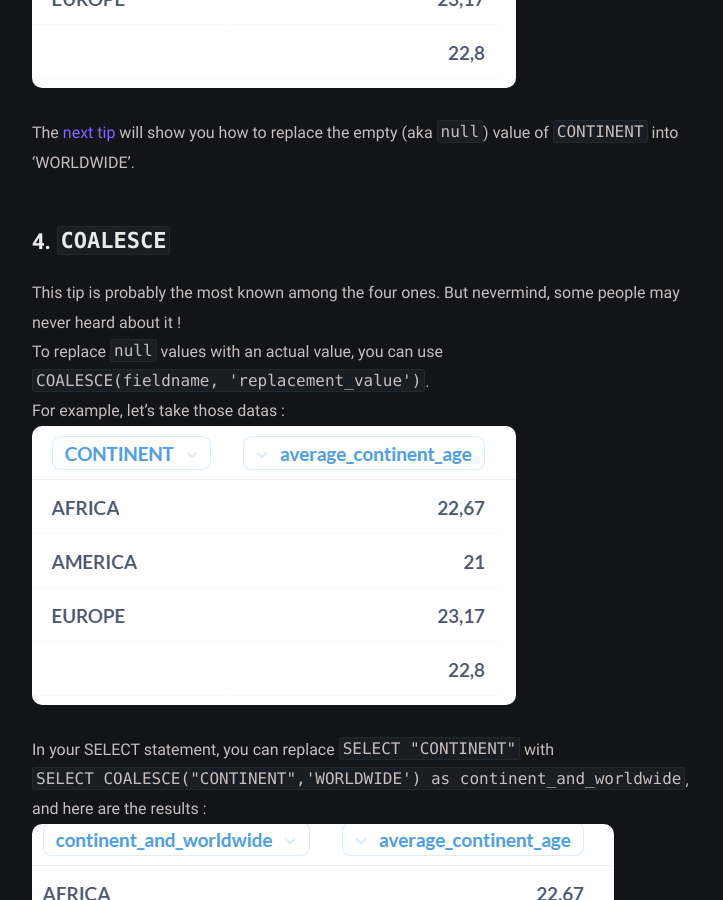
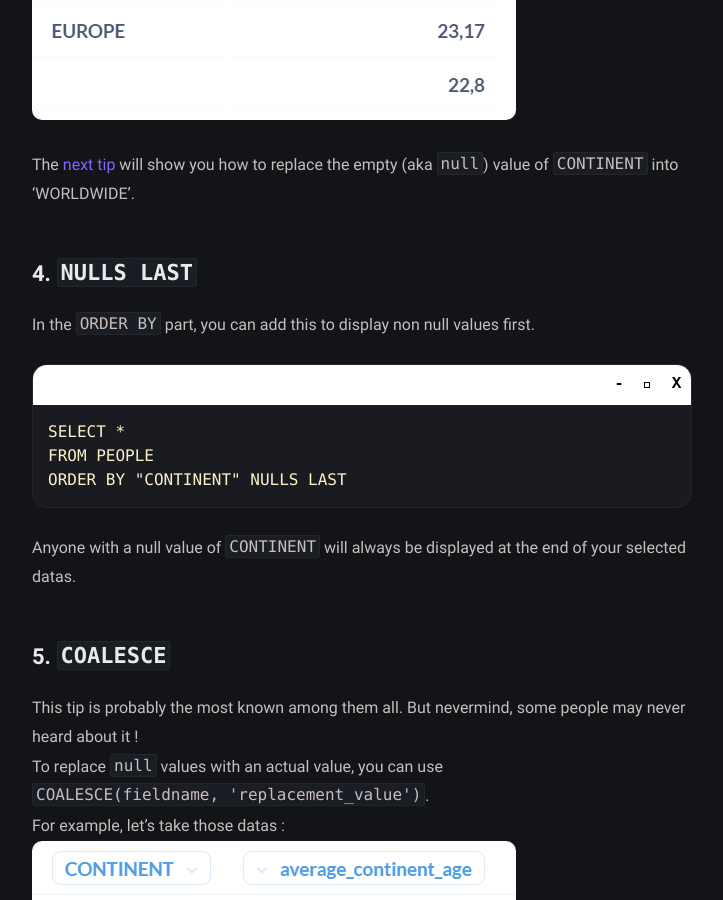
Before and after one commit to data-addict-com/data-addict-com.github.io, a Jekyll site: the page built from _posts/2023-12-09-five-sql-tips-you-probably-never-heard-about.md, in a window 1280 px wide and 900 px high, scrolled down 9686 px. Shown: the whole window, without its empty margins (278-1001 px from the left). Built offline with Jekyll 4.4.1, drawn with Linux system fonts in a browser that asks for light colours; a script that is not in the unit is left out; comment, search, counter and statistics services are not loaded; some of the changed text lies outside the part shown.

Commit message:
five, not four

````diff
--- a/_posts/2023-12-09-four-sql-tips-you-probably-never-heard-about.md
+++ b/_posts/2023-12-09-five-sql-tips-you-probably-never-heard-about.md
@@ -1,6 +1,6 @@
 ---
 layout: post
-title:  Four SQL tips you probably never heard about
+title:  Five SQL tips you probably never heard about
 date:   2023-12-09 10-46-20 +0200
 categories: sql data tricks  tips
 tags: sql data tricks  tips
@@ -192,10 +192,19 @@ ORDER BY "CONTINENT"
 And here are the results with the worldwide row :
 ![roll-up-results](../assets/img/2023-12-09/roll-up-results.png)
 
-The [next tip](#4-coalesce) will show you how to replace the empty (aka `null`) value of `CONTINENT` into 'WORLDWIDE'.
+The [next tip](#5-coalesce) will show you how to replace the empty (aka `null`) value of `CONTINENT` into 'WORLDWIDE'.
 
-## 4. `COALESCE`
-This tip is probably the most known among the four ones. But nevermind, some people may never heard about it !
+## 4. `NULLS LAST`
+In the `ORDER BY` part, you can add this to display non null values first.
+```
+SELECT *
+FROM PEOPLE
+ORDER BY "CONTINENT" NULLS LAST
+```
+Anyone with a null value of `CONTINENT` will always be displayed at the end of your selected datas.
+
+## 5. `COALESCE`
+This tip is probably the most known among them all. But nevermind, some people may never heard about it !
 To replace `null` values with an actual value, you can use `COALESCE(fieldname, 'replacement_value')`.
 For example, let's take those datas :
 ![roll-up-results](../assets/img/2023-12-09/roll-up-results.png)
````
